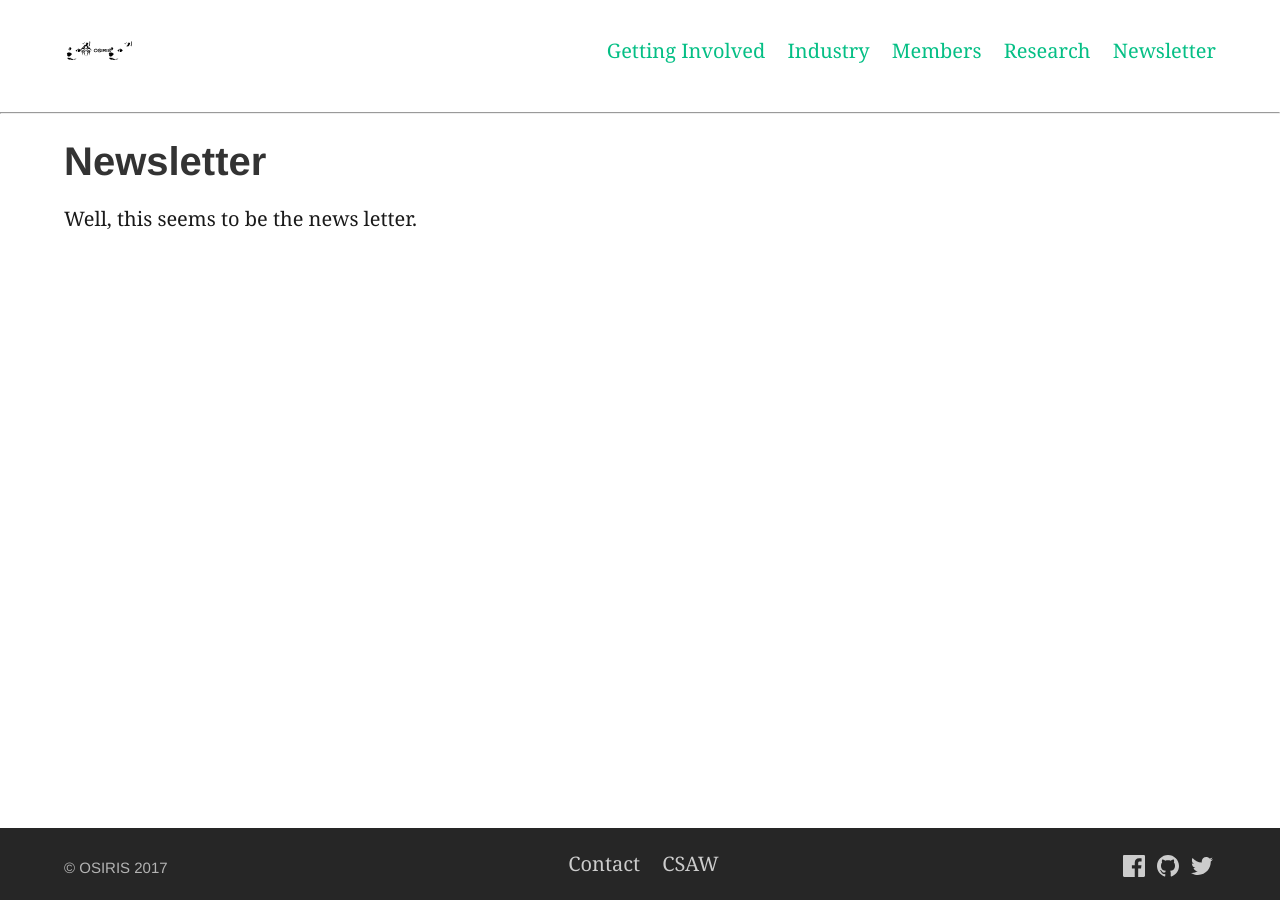
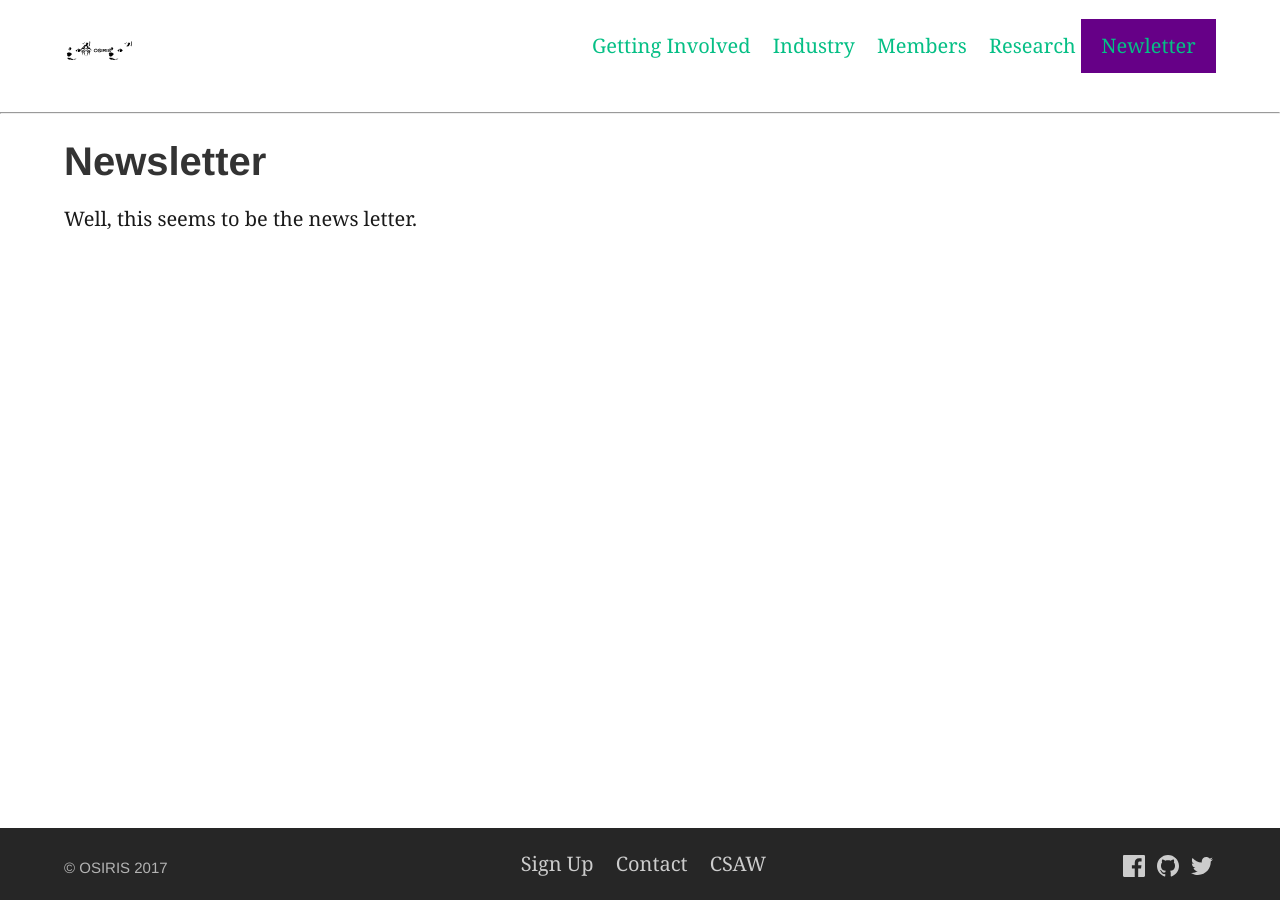
Before and after one commit to isislab/osiris.github.io, a Jekyll site: the page built from Newsletter.md, in a window 1280 px wide. Built offline with Jekyll 4.4.1, drawn with Linux system fonts in a browser that asks for light colours.

Commit message:
404 Change, Home Layout Change, Nav Change

```diff
--- a/_config.yml
+++ b/_config.yml
@@ -89,6 +89,7 @@ navigation_header:
   Newsletter: /osiris.github.io/newsletter/
 
 navigation_footer:
+  Sign Up: /osiris.github.io/newsletter/
   Contact: /osiris.github.io/contact/
   CSAW: https://csaw.engineering.nyu.edu/
 
--- a/_includes/nav-header.html
+++ b/_includes/nav-header.html
@@ -2,9 +2,15 @@
 <nav class="nav  nav--header">
   <ul class="list list--nav">
     {% for item in site.navigation_header %}
-      <li class="item  item--nav{% if item[1] == page.url %}  item--current{% endif %}">
-        <a href="{{ item[1] }}" title="Page - {{ item[0] }}">{{ item[0] }}</a>
-      </li>
+
+      {% if item[0] == "Newsletter" %}
+        {% include button.html text="Newletter" link="{{ item[1] }}" color="#660087" %}
+      {% else %}
+        <li class="item  item--nav{% if item[1] == page.url %}  item--current{% endif %}">
+          <a href="{{ item[1] }}" title="Page - {{ item[0] }}">{{ item[0] }}</a>
+        </li>
+      {% endif %}
+
     {% endfor %}
   </ul>
 </nav>
--- a/_layouts/home.html
+++ b/_layouts/home.html
@@ -6,7 +6,7 @@ layout: default
 
 <main class="main  container">
 
-	<article class="article  article--page  content  content--aside-left  typeset">
+	<article class="article  article--page  content  content--aside  typeset">
 
     <h1>{{ page.title }}</h1>
 
```
Also changed, not shown: 404.md (+3 -7 lines), index.md (+0 -4 lines).
